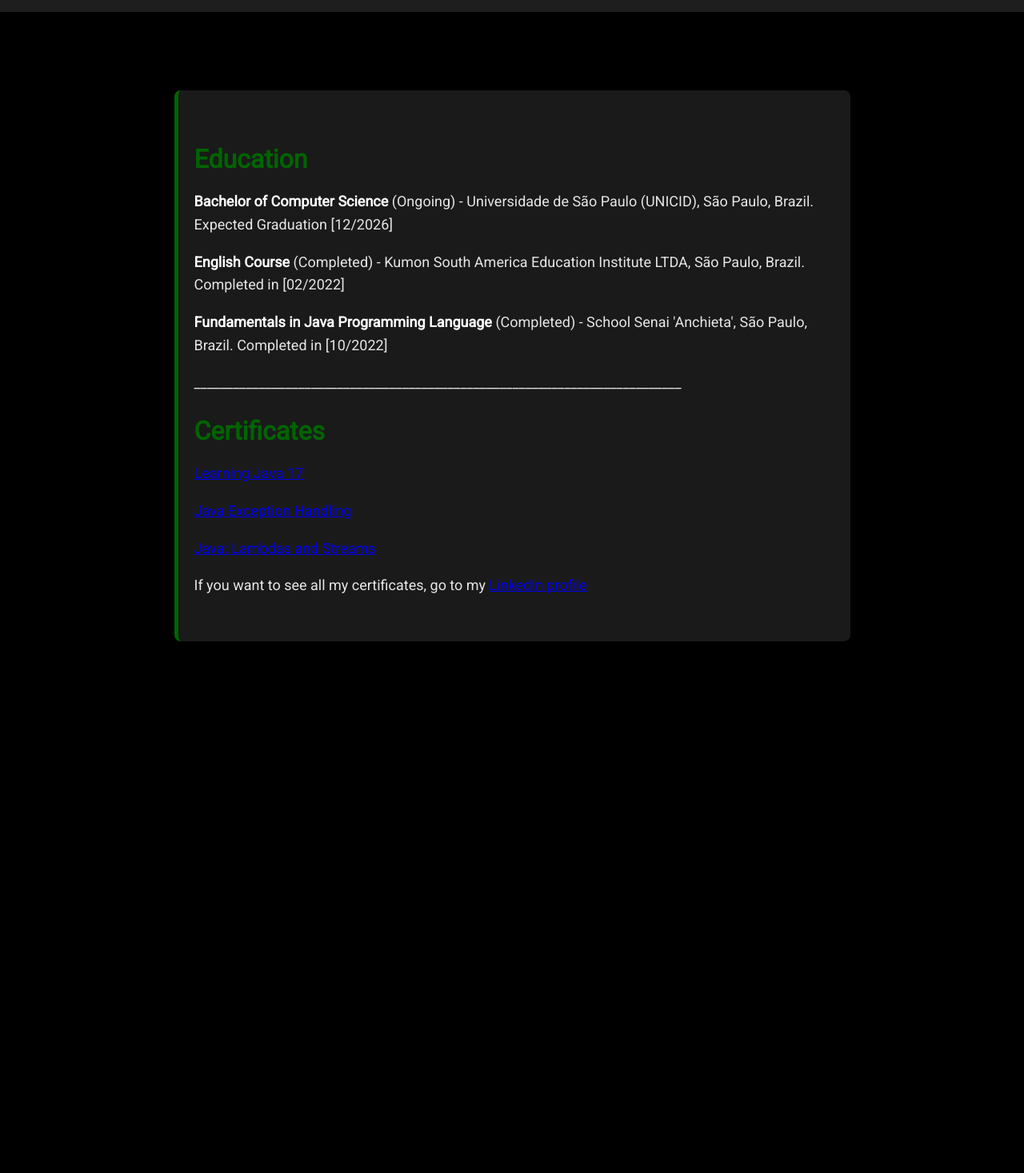
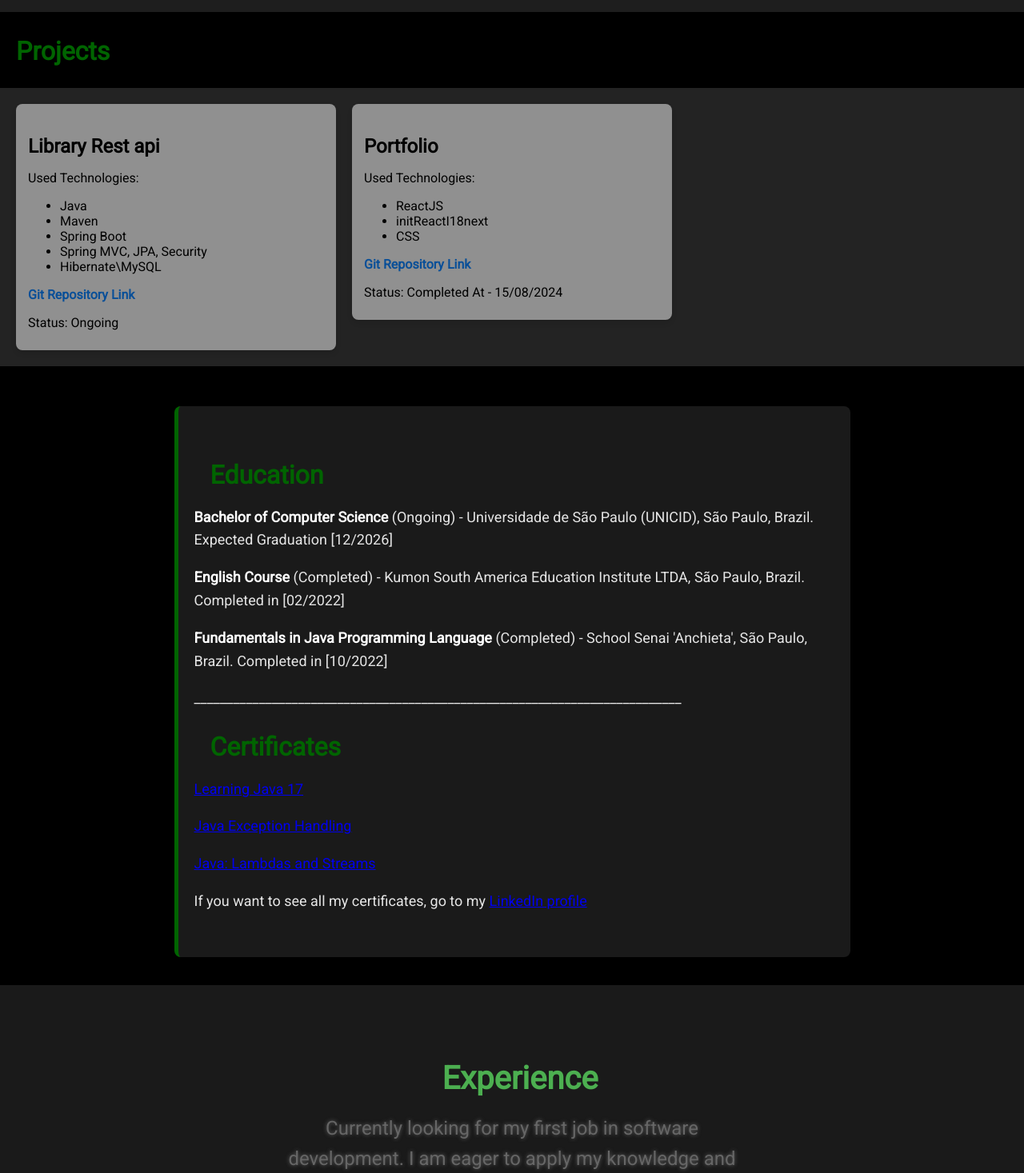
Before and after one commit to Ga5000/Portfolio, a React (Vite) app: page / in a window 1280 px wide. Shown: the part 1330-2797 px from the top of the page at 80% size. Before the commit the page ends 2305 px from the top, so only its background shows below. Built offline with nearby package versions, Linux system fonts and the light colour scheme.

Commit message:
new components

```diff
--- a/src/components/Contact.jsx
+++ b/src/components/Contact.jsx
@@ -1,13 +1,16 @@
 import React from 'react';
+import { useTranslation } from 'react-i18next';
 import './styles/Contact.css';
 
 const Contact = () => {
+  const { t } = useTranslation();
+
   return (
     <section id="contact" className="contact">
-      <h2>Contact</h2>
-      <p>If you are interested in working with me reach me out:</p>
-      <p>Email: gbr.lisboa@gmail.com</p>
-      <p>Phone: +55 11 99447-0237</p>
+      <h2>{t('contactTitle')}</h2>
+      <p>{t('contactText')}</p>
+      <p>{t('contactEmail')} gbr.lisboa@gmail.com</p>
+      <p>{t('contactPhone')} +55 11 99447-0237</p>
     </section>
   );
 }
--- a/src/components/Experience.jsx
+++ b/src/components/Experience.jsx
@@ -1,10 +1,14 @@
 import React from 'react';
+import { useTranslation } from 'react-i18next';
 import './styles/Experience.css';
 
 const Experience = () => {
+  const { t } = useTranslation();
+
   return (
     <section id="experience" className="experience">
-
+      <h2>{t('experienceTitle')}</h2>
+      <p>{t('lookingForFirstJob')}</p>
     </section>
   );
 }
--- a/src/components/Projects.jsx
+++ b/src/components/Projects.jsx
@@ -1,14 +1,44 @@
 import React from 'react';
+import { useTranslation } from 'react-i18next';
 import './styles/Projects.css';
 
 const Projects = () => {
+  const { t } = useTranslation();
+
   return (
+    <div className='pj'><h2>{t('projectsTitle')}</h2>
     <section id="projects" className="projects">
-      <h2>Projects</h2>
-      <div className="project">
 
+      <div className="project-container">
+        <div className="project">
+          <h3>{t('projectName1')}</h3>
+          <p>{t('usedTechnologies')}</p>
+          <ul>
+            <li>Java</li>
+            <li>Maven</li>
+            <li>Spring Boot</li>
+            <li>Spring MVC, JPA, Security</li>
+            <li>Hibernate\MySQL</li>
+          </ul>
+          <a href="https://github.com/Ga5000/Library-Rest-API" target='_blank'>{t('gitRepoLink')}</a>
+          <p>{t('projectStatus')}: {t('ongoingP')}</p>
         </div>
+      </div>
+      <div className="project-container">
+        <div className="project">
+          <h3>{t('projectName2')}</h3>
+          <p>{t('usedTechnologies')}</p>
+          <ul>
+            <li>ReactJS</li>
+            <li>initReactI18next</li>
+            <li>CSS</li>
+          </ul>
+          <a href="https://github.com/Ga5000/Portfolio" target='_blank'>{t('gitRepoLink')}</a>
+          <p>{t('projectStatus')}: {t('completedAt')} - 15/08/2024</p>
+        </div>
+      </div>
     </section>
+    </div>
   );
 }
 
--- a/src/components/styles/AboutMe.css
+++ b/src/components/styles/AboutMe.css
@@ -12,7 +12,6 @@
     font-size: 36px;
     color: #4caf50;
     margin-bottom: 20px;
-    text-shadow: 0 0 10px #4caf50;
   }
 
   .about-me p {
--- a/src/components/styles/Contact.css
+++ b/src/components/styles/Contact.css
@@ -0,0 +1,32 @@
+
+.contact {
+    padding: 40px 20px;
+    background-color: #000;
+    text-align: center;
+    border-radius: 8px;
+    margin: 40px 0;
+    border-top: 2px solid #003300;
+  }
+
+  .contact h2 {
+    font-size: 2em;
+    margin-bottom: 20px;
+    color: #333;
+    text-shadow: 0 0 1px #333;
+  }
+
+  .contact p {
+    font-size: 1.2em;
+    margin: 10px 0;
+    color: #555;
+    text-shadow: 0 0 1px #555;
+  }
+
+  .contact a {
+    color: #007BFF;
+    text-decoration: none;
+  }
+
+  .contact a:hover {
+    text-decoration: underline;
+  }
--- a/src/components/styles/Experience.css
+++ b/src/components/styles/Experience.css
@@ -0,0 +1,21 @@
+.experience {
+    padding: 60px 20px;
+    background-color: #1a1a1a;
+    text-align: center;
+    margin-top: 35px;
+  }
+
+  .experience h2 {
+    font-size: 2.5rem;
+    color: #4caf50;
+    margin-bottom: 20px;
+  }
+
+  .experience p {
+    font-size: 1.5rem;
+    color: #666;
+    line-height: 1.6;
+    max-width: 600px;
+    margin: 0 auto;
+    text-shadow: 0 0 5px #666;
+  }
--- a/src/components/styles/Projects.css
+++ b/src/components/styles/Projects.css
@@ -0,0 +1,52 @@
+.pj{
+    margin-top: 30px;
+}
+
+
+.projects {
+    padding: 20px;
+    background-color: #232323;
+  }
+
+   h2 {
+    font-size: 32px;
+    color: darkgreen;
+    margin-left: 20px;
+  }
+
+  .projects {
+    display: grid;
+    grid-template-columns: repeat(auto-fill, minmax(300px, 1fr));
+    grid-gap: 20px;
+  }
+
+  .project {
+    background-color: #909090;
+    border-radius: 8px;
+    padding: 15px;
+    box-shadow: 0 4px 6px rgba(0, 0, 0, 0.1);
+    transition: transform 0.3s ease;
+  }
+
+  .project:hover {
+    transform: translateY(-5px);
+  }
+
+  .project h3 {
+    font-size: 1.5em;
+    margin-bottom: 10px;
+  }
+
+  .project p {
+    margin-bottom: 10px;
+  }
+
+  .project a {
+    font-weight: bold;
+    color: #094f98;
+    text-decoration: none;
+  }
+
+  .project a:hover {
+    text-decoration: underline;
+  }
--- a/src/components/styles/Skills.css
+++ b/src/components/styles/Skills.css
@@ -11,7 +11,6 @@
     font-size: 36px;
     color: #4caf50;
     margin-bottom: 20px;
-    text-shadow: 0 0 10px #4caf50;
   }
 
   .skills ul {
--- a/src/locales/en/translation.json
+++ b/src/locales/en/translation.json
@@ -40,5 +40,22 @@
         "certificate2": "Java Exception Handling",
         "certificate3": "Java: Lambdas and Streams",
         "viewAllCertificates": "If you want to see all my certificates, go to my",
-        "linkedinProfile": "LinkedIn profile"
-      }
+        "linkedinProfile": "LinkedIn profile",
+
+          "contactTitle": "Contact",
+          "contactText": "If you are interested in working with me reach me out:",
+          "contactEmail": "Email:",
+          "contactPhone": "Phone:",
+
+          "experienceTitle": "Experience",
+          "lookingForFirstJob": "Currently looking for my first job in software development. I am eager to apply my knowledge and skills to contribute to a dynamic development team.",
+
+          "projectsTitle": "Projects",
+          "projectName1": "Library Rest api",
+          "projectName2": "Portfolio",
+          "usedTechnologies": "Used Technologies:",
+          "gitRepoLink": "Git Repository Link",
+          "projectStatus": "Status",
+          "ongoingP": "Ongoing",
+          "completedAt": "Completed At"
+        }
--- a/src/locales/pt/translation.json
+++ b/src/locales/pt/translation.json
@@ -39,5 +39,22 @@
   "certificate2": "Java Exception Handling",
   "certificate3": "Java: Lambdas and Streams",
   "viewAllCertificates": "Se você quiser ver todos os meus certificados, acesse meu",
-  "linkedinProfile": "perfil no LinkedIn"
+  "linkedinProfile": "perfil no LinkedIn",
+
+    "contactTitle": "Contato",
+    "contactText": "Se você está interessado em trabalhar comigo, entre em contato:",
+    "contactEmail": "E-mail:",
+    "contactPhone": "Telefone:",
+
+    "experienceTitle": "Experiência",
+  "lookingForFirstJob": "Atualmente, estou em busca do meu primeiro emprego em desenvolvimento de software. Estou ansioso para aplicar meus conhecimentos e habilidades para contribuir com uma equipe de desenvolvimento dinâmica.",
+
+  "projectsTitle": "Projetos",
+  "projectName1": "Rest api - Biblioteca",
+  "projectName2": "Portfolio",
+  "usedTechnologies": "Tecnologias Utilizadas:",
+  "gitRepoLink": "Link do Repositório Git",
+  "projectStatus": "Status",
+  "ongoingP": "Em Andamento",
+  "completedAt": "Concluído Em"
   }
```
